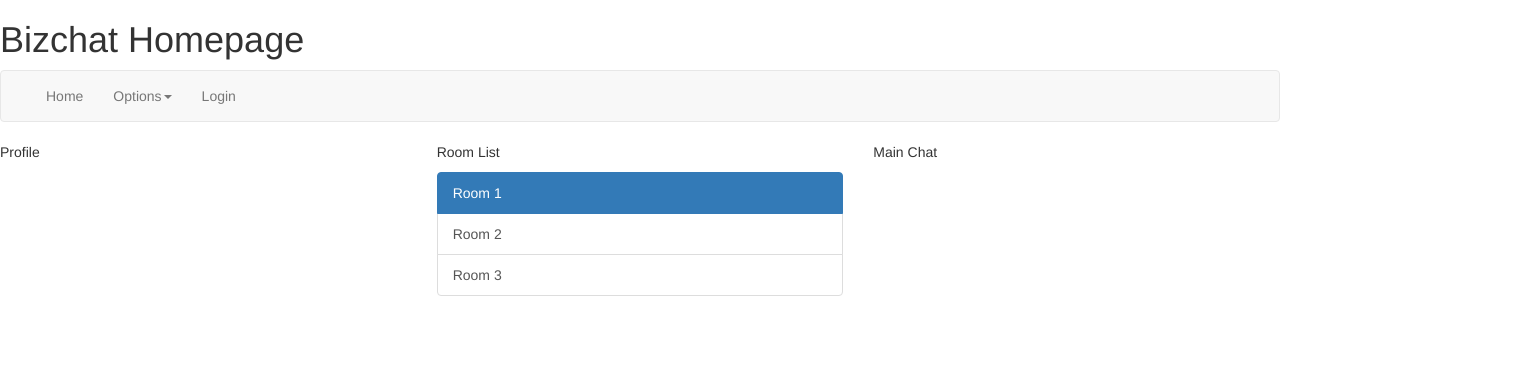
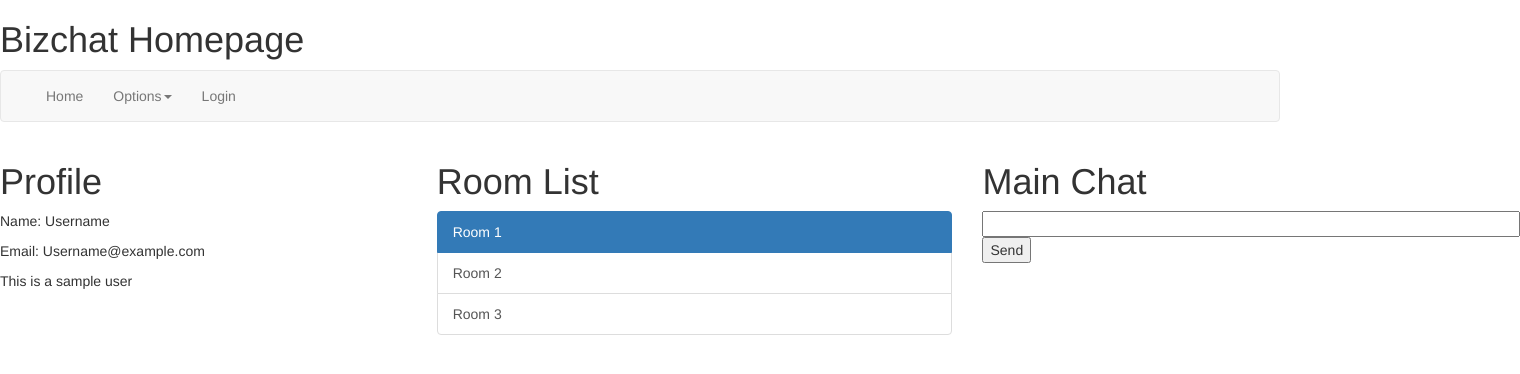
Before and after one commit to Leitzf/Bizchat, a plain HTML site: page sample.html in a window 1280 px wide. Shown: the whole page, 1520 px wide, since content can reach past the window. Drawn offline with nearby package versions, Linux system fonts and the light colour scheme.

Commit message:
Added sample data and part of main chat client view.

```diff
--- a/sample.html
+++ b/sample.html
@@ -37,12 +37,15 @@
 		  	<div class="col-sm-4">
 		  		<!-- User Profile Information -->
 		      	<div id="profilebar">
-					<p>Profile</p>
+					<h1>Profile</h1>
+						<p>Name: Username</p>
+						<p>Email: Username@example.com</p>
+						<p>This is a sample user<p>
 			  	</div>
 			</div>
-			<div class="col-sm-4">
+			<div class="col-sm-5">
 				<!-- List of public rooms -->
-				<p>Room List</p>
+				<h1>Room List</h1>
 				<div id="roomlist">
 	  				<div class="list-group">
 						<a href="#" class="list-group-item active"> Room 1 </a>
@@ -51,10 +54,28 @@
 				  	</div>
 				</div>
 			</div>
-		  	<div class="col-sm-4">
+		  	<div class="col-sm-3">
 		  		<!-- Main chat -->
+
+
 		      	<div id="mainchat">
-					<p>Main Chat</p>
+					<h1>Main Chat</h1>
+
+						<div id="wrapper">
+						    <div id="chatbox"></div>
+						    <form name="message" action="">
+						        <input name="usermsg" type="text" id="usermsg" size="63" />
+						        <input name="submitmsg" type="submit"  id="submitmsg" value="Send" />
+						    </form>
+						</div>
+						<script type="text/javascript" src="http://ajax.googleapis.com/ajax/libs/jquery/1.3/jquery.min.js"></script>
+						<script type="text/javascript">
+						// jQuery Document
+						$(document).ready(function(){
+						});
+						</script>
+
+
 			  	</div>
 			</div>
 		</div>
```
